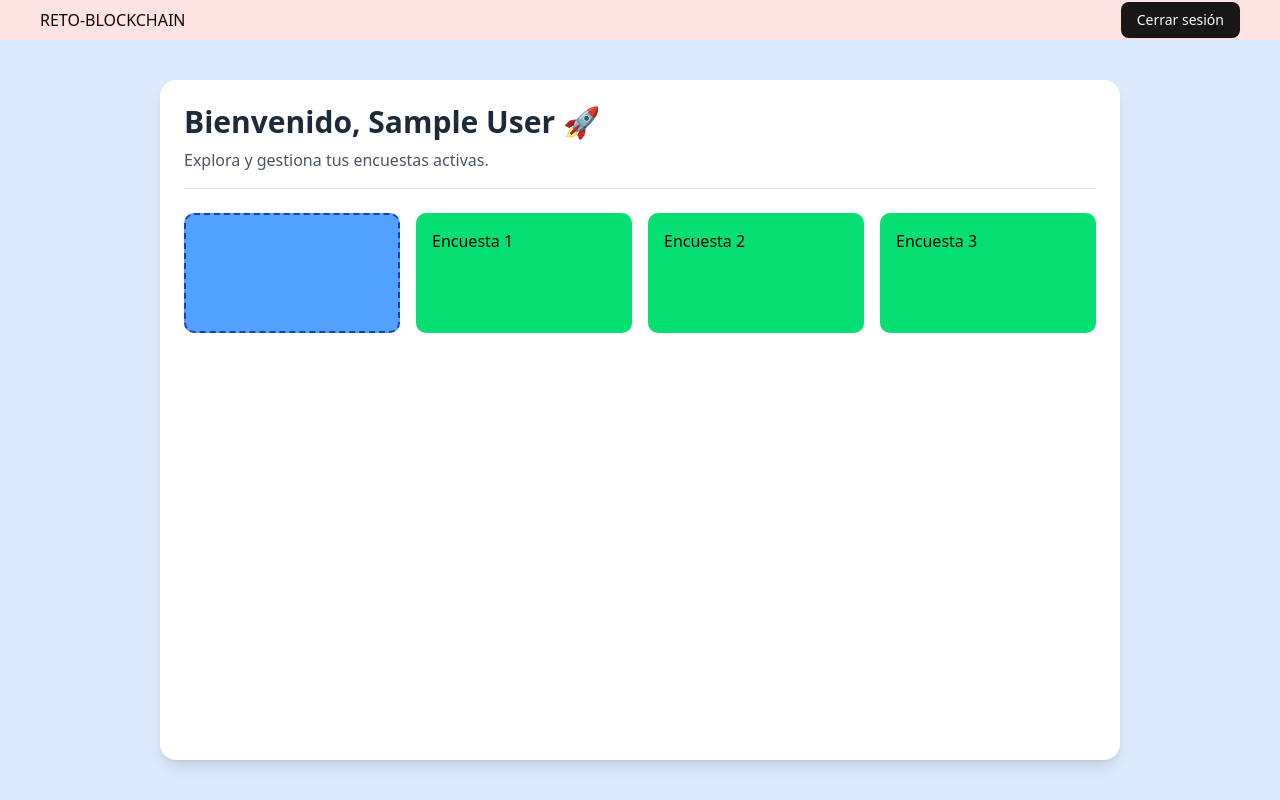
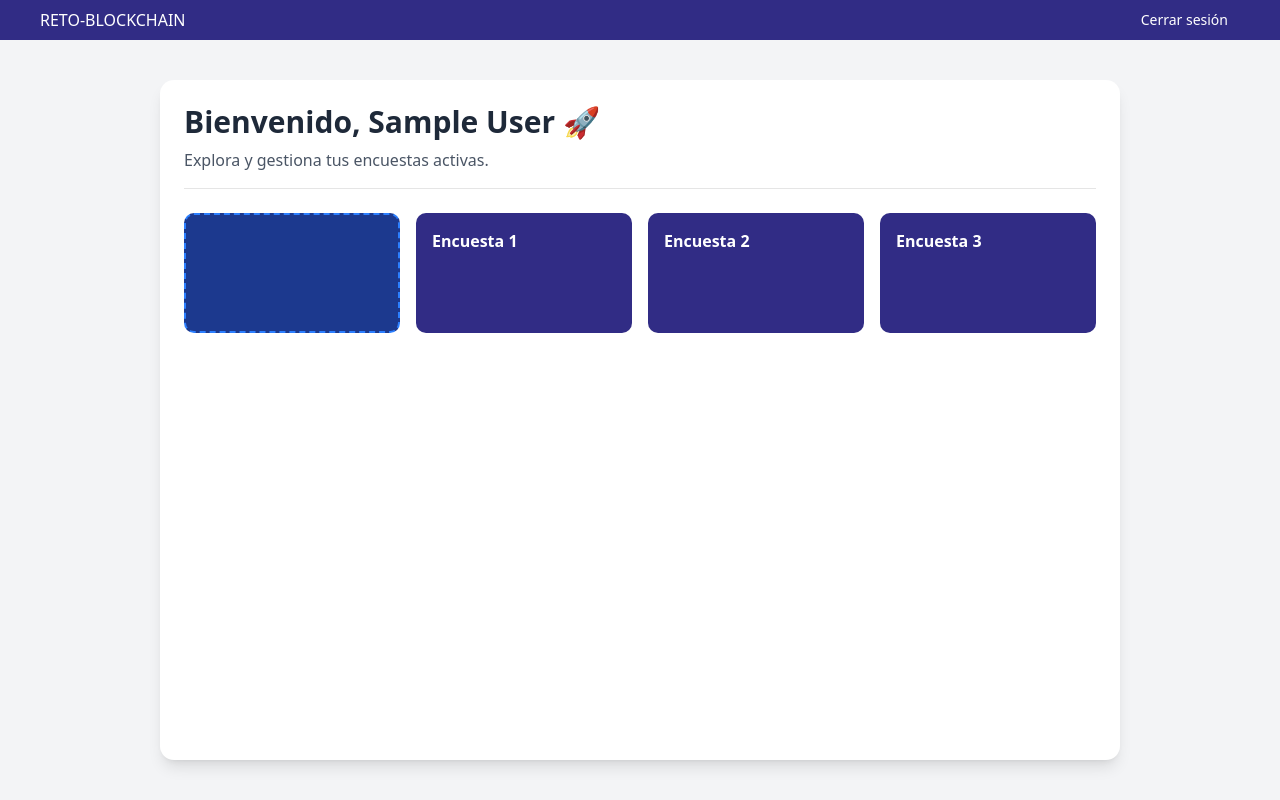
Before and after one commit to jaime-hndz/blockchain-frontend, a React (Vite) app: page / in a window 1280 px wide. Built offline with nearby package versions, Linux system fonts and the light colour scheme; sample sign-in values are in the browser's storage; some icons are missing.

Commit message:
change colors

```diff
--- a/src/components/layout/PrivateLayout.jsx
+++ b/src/components/layout/PrivateLayout.jsx
@@ -5,11 +5,14 @@ import { Button } from "@/components/ui/button";
 export const PrivateLayout = () => {
   return (
     <>
-      <div className="max-w-screen h-[5vh] bg-red-100 flex justify-between items-center px-10">
+      <div className="max-w-screen h-[5vh] bg-indigo-900 text-white flex justify-between items-center px-10">
         <div>
         RETO-BLOCKCHAIN
         </div>
         <Button
+          size={"sm"}
+          variant={"ghost"}
+          className={" hover:bg-blue-800 text-white hover:text-white"}
           onClick={() => {
             localStorage.removeItem("user");
             localStorage.removeItem("admin");
@@ -19,7 +22,7 @@ export const PrivateLayout = () => {
           Cerrar sesión
         </Button>
       </div>
-      <div className="mex-w-screen h-[95vh] bg-blue-100 py-10 px-40">
+      <div className="mex-w-screen h-[95vh] bg-gray-100 py-10 px-40">
         <Outlet />
       </div>
     </>
--- a/src/components/survey/BasicSurveyButton.jsx
+++ b/src/components/survey/BasicSurveyButton.jsx
@@ -24,9 +24,9 @@ export const BasicSurveyButton = ({
   const { saveChanges, openAndSave, resetCurrentSurvey, currentSurvey } =
     useSurveyContext();
   const basicStyle =
-    "h-30 bg-green-400 relative p-4 rounded-lg hover:bg-green-500 transition-all duration-300 cursor-pointer";
+    "h-30 bg-indigo-900 text-white hover:bg-indigo-800 relative p-4 rounded-lg transition-all duration-300 cursor-pointer";
   const basicStyleNew =
-    "h-30 bg-blue-400 relative border-2  border-blue-800 border-dashed p-4 rounded-lg hover:bg-blue-500 transition-all duration-300 cursor-pointer";
+    "h-30 bg-blue-900 text-blue-300 relative border-2  border-blue-500 border-dashed p-4 rounded-lg hover:bg-blue-800 transition-all duration-300 cursor-pointer";
   return (
     <>
       <Dialog onOpenChange={() => resetCurrentSurvey()}>
@@ -42,7 +42,7 @@ export const BasicSurveyButton = ({
                 <Plus />
               </div>
             ) : (
-              <div>{`${name}`}</div>
+              <div className="text-l font-bold">{`${name}`}</div>
             )}
           </div>
         </DialogTrigger>
--- a/src/pages/HomePage.jsx
+++ b/src/pages/HomePage.jsx
@@ -7,7 +7,7 @@ export const HomePage = () => {
   const { name } = JSON.parse(user)
 
   return (
-      <div className=" h-full bg-white rounded-2xl shadow-lg p-6">
+      <div className=" h-full bg-white rounded-xl shadow-lg p-6">
         <h1 className="text-3xl font-bold text-gray-800 mb-2">
           Bienvenido, {name} <span className="text-blue-500">🚀</span>
         </h1>
```
